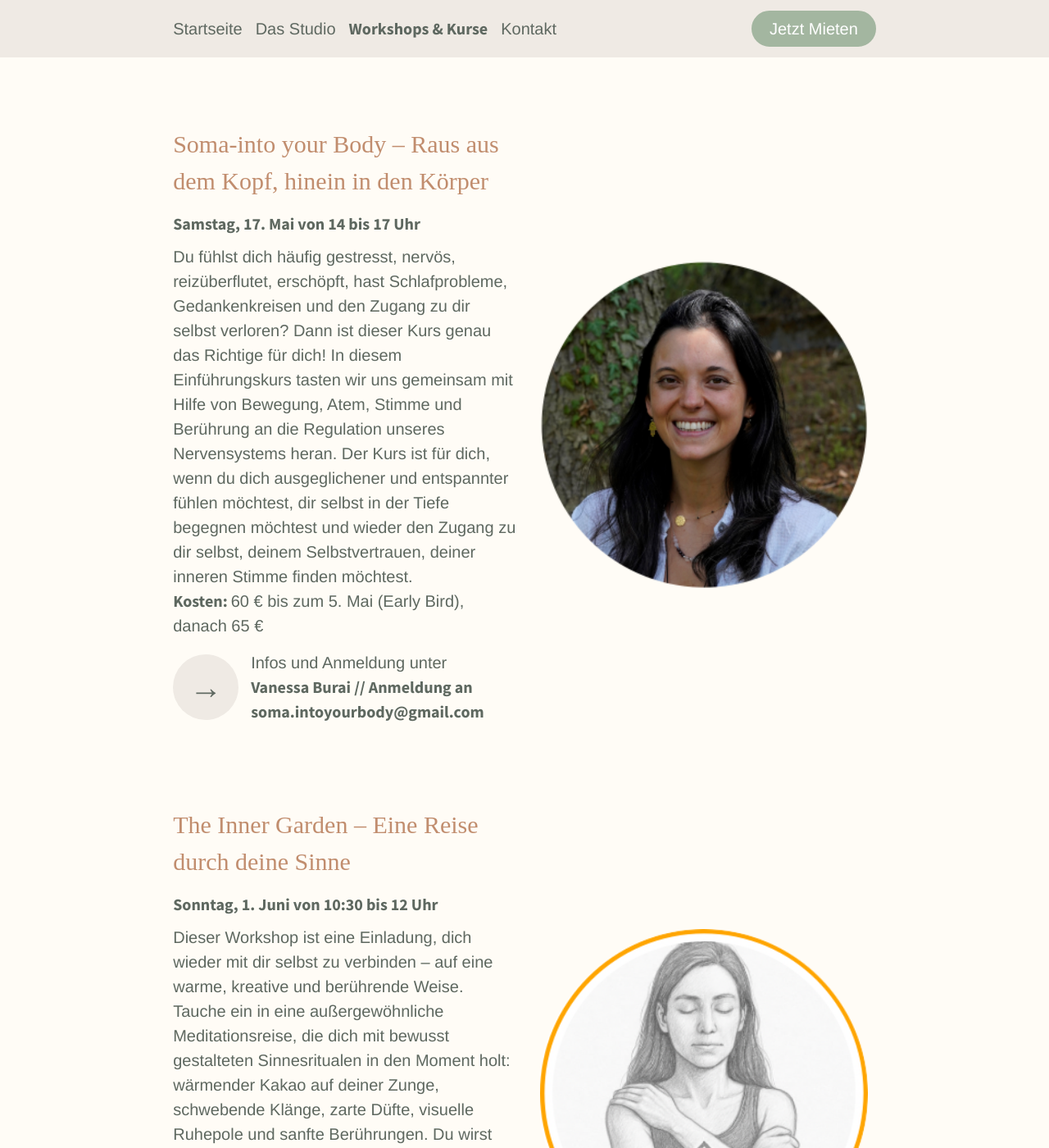
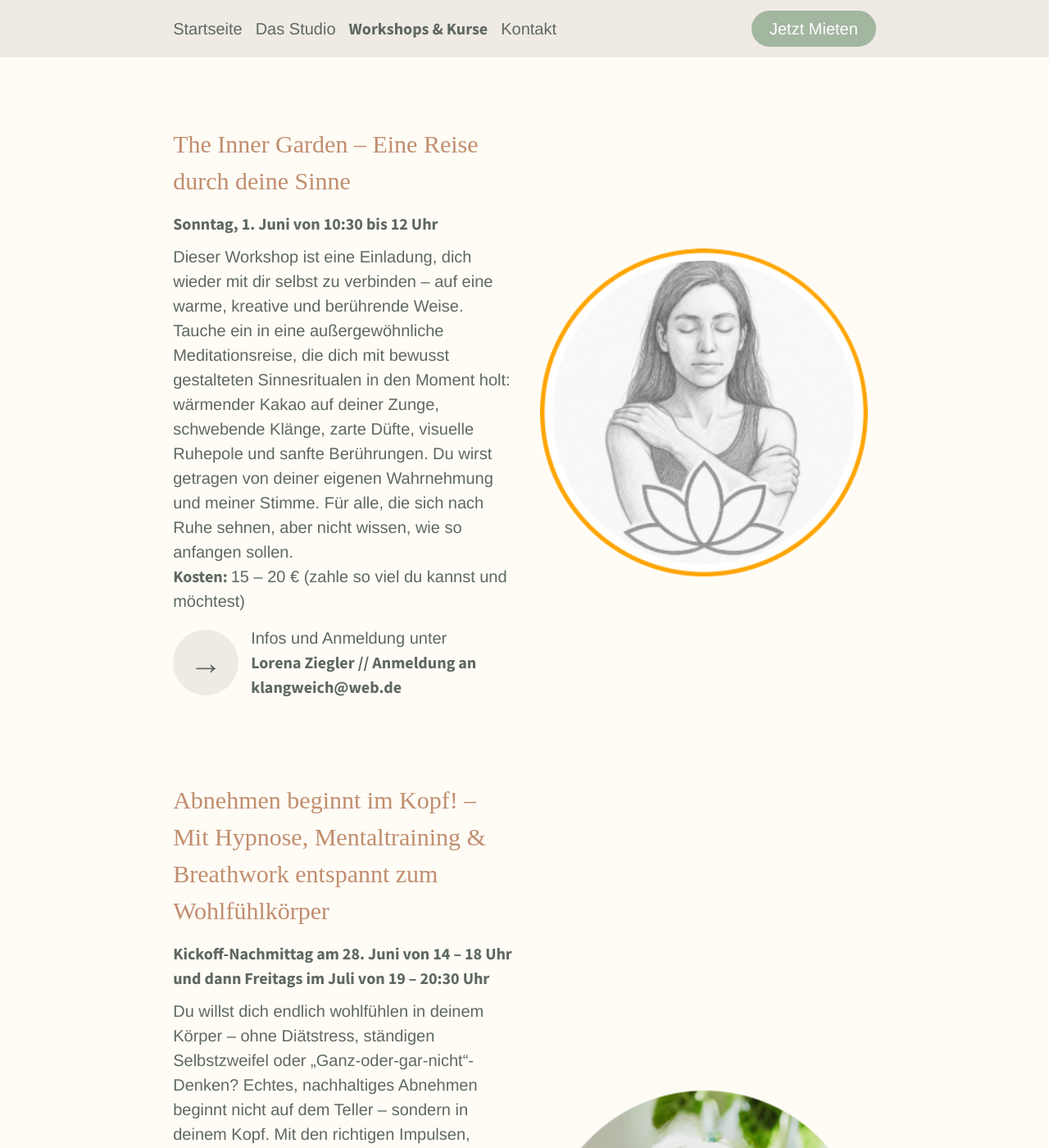
Before and after one commit to sonjafeitsch/meine-nische-website, a Jekyll site: the page built from kurse.html, in a window 1280 px wide and 1400 px high, scrolled down 676 px. Shown: the whole window at 82% size. Built offline with Jekyll 4.4.1, drawn with Linux system fonts in a browser that asks for light colours; some web fonts are replaced; some of the changed text lies outside the part shown.

Commit message:
update events

```diff
--- a/kurse.html
+++ b/kurse.html
@@ -4,17 +4,6 @@ title: Meine Nische | Kurse
 style: kurse.css
 permalink: kurse
 events:
-  - name: "Soma-into your Body – Raus aus dem Kopf, hinein in den Körper"
-    image: vanessa.png
-    time: Samstag, 17. Mai von 14 bis 17 Uhr
-    description: "Du fühlst dich häufig gestresst, nervös, reizüberflutet, erschöpft, hast Schlafprobleme,
-    Gedankenkreisen und den Zugang zu dir selbst verloren? Dann ist dieser Kurs genau das Richtige für dich!
-    In diesem Einführungskurs tasten wir uns gemeinsam mit Hilfe von Bewegung, Atem, Stimme und
-    Berührung an die Regulation unseres Nervensystems heran. Der Kurs ist für dich, wenn du dich
-    ausgeglichener und entspannter fühlen möchtest, dir selbst in der Tiefe begegnen möchtest und
-    wieder den Zugang zu dir selbst, deinem Selbstvertrauen, deiner inneren Stimme finden möchtest."
-    costs: "60 € bis zum 5. Mai (Early Bird), danach 65 €"
-    address: "Vanessa Burai // Anmeldung an soma.intoyourbody@gmail.com"
   - name: "The Inner Garden – Eine Reise durch deine Sinne"
     image: lorena.png
     time: Sonntag, 1. Juni von 10:30 bis 12 Uhr
@@ -25,23 +14,28 @@ events:
     Du wirst getragen von deiner eigenen Wahrnehmung und meiner Stimme. Für alle, die sich nach Ruhe sehnen, aber nicht wissen, wie so anfangen sollen."
     costs: "15 – 20 € (zahle so viel du kannst und möchtest)"
     address: "Lorena Ziegler // Anmeldung an klangweich@web.de"
+  - name: "Abnehmen beginnt im Kopf! – Mit Hypnose, Mentaltraining & Breathwork entspannt zum Wohlfühlkörper"
+    image: mia.png
+    time: Kickoff-Nachmittag am 28. Juni von 14 – 18 Uhr und dann Freitags im Juli von 19 – 20:30 Uhr
+    description: "Du willst dich endlich wohlfühlen in deinem Körper – ohne Diätstress,
+    ständigen Selbstzweifel oder „Ganz-oder-gar-nicht“-Denken? Echtes, nachhaltiges Abnehmen
+    beginnt nicht auf dem Teller – sondern in deinem Kopf. Mit den richtigen Impulsen, der Kraft
+    deines Unterbewusstseins und einem liebevollen Umgang mit dir selbst kannst du neue Wege
+     einschlagen.In dieser Workshopreihe erlebst du wirksame Gruppenhypnosen, kraftvolle Mentaltechniken
+     und achtsame Atemarbeit, um genau dort anzusetzen, wo Veränderung wirklich beginnt: In deinem Denken,
+      Fühlen und Handeln. Du lernst, wie du mit Leichtigkeit gesunde Entscheidungen triffst, neue Gewohnheiten entwickelst,
+      die wirklich zu dir passen, aufhörst, gegen dich zu kämpfen und beginnst, mit dir zu arbeiten.
+      Schritt für Schritt zu deinem Wohlfühl-Körper."
+    address: "Michaela Schmitz // Anmeldung an hallo@michaelaschmitz.com"
+    homepage: "www.michaelaschmitz.com"
+    costs: "279 € für 10 Stunden Gruppencoaching, alle Kursmaterialien mit Übungen und eine Audiodatei mit Hypnose für zu Hause"
   - name: "Yoga Community"
     image: yogaCommunity.png
-    time: Freitags, 17:30 bis 18:30 (vom 27.6 bis 1.8.25)
+    time: Freitags von 17:30 bis 18:30 Uhr (vom 27.6 bis 1.8.25)
     description: "Unser Wissen frisch von der Ausbildung auf Deine Matte: Wir verbinden vielfältige Tools aus Atem,
     Bewegung und Meditation zu einer liebevollen Praxis. Lerne Dich und neue Yogi:nis kennen."
     costs: "12 € / Einheit"
     address: "Analena, Bianca und Christina // yogacommunitywue@gmail.com"
-  - name: "Zeichen Flow – Meditatives Zeichnen für einen entspannten Start ins Wochenende"
-    image: marinaMalen.png
-    time: 14. Juni, 21. Juni und 28. Juni jeweils von 11 bis 12 Uhr
-    description: "Du brauchst mal eine Pause vom Alltag? In diesem Kurs geht es genau
-    darum: Abschalten, entspannen, und einfach drauflos zeichnen.
-    Gemeinsam tauchen wir in die Welt der Muster ein – ganz ohne Druck, ohne Vorkenntnisse.
-    Hier zählt nicht das Ergebnis, sondern der Spaß am kreativen Prozess.
-    Du brauchst nichts mitbringen. Alle Materialien werden gestellt."
-    costs: "15€/h (Studis 12€/h)"
-    address: "Marina Michel // Anmeldung an marina-michel@web.de"
   - name: "Yoga – Eine Reise zu Dir"
     image: marie.png
     time: Sonntags von 16 bis 17:30 Uhr
```
Also changed, not shown: images/events/mia.png (added).
